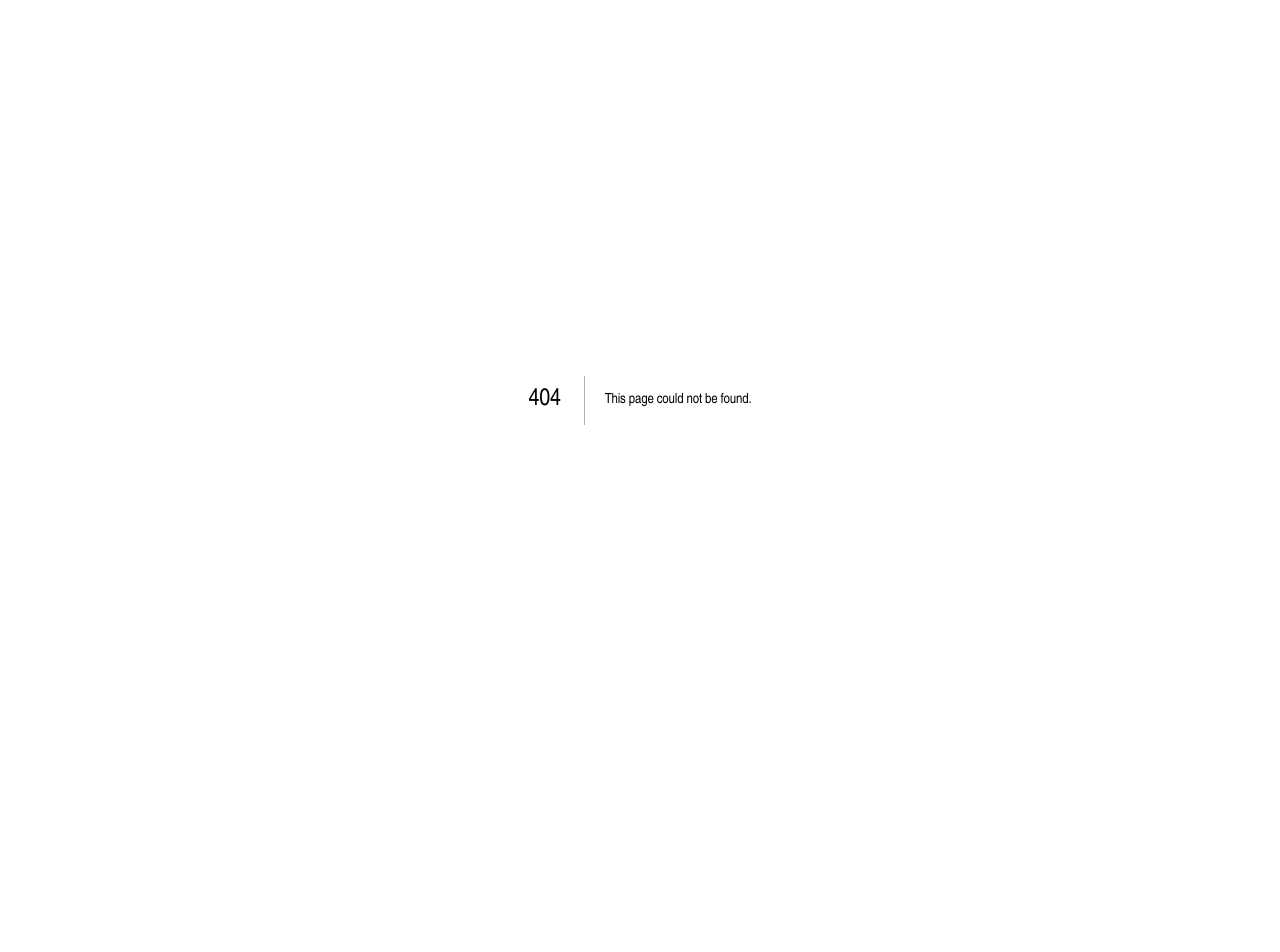
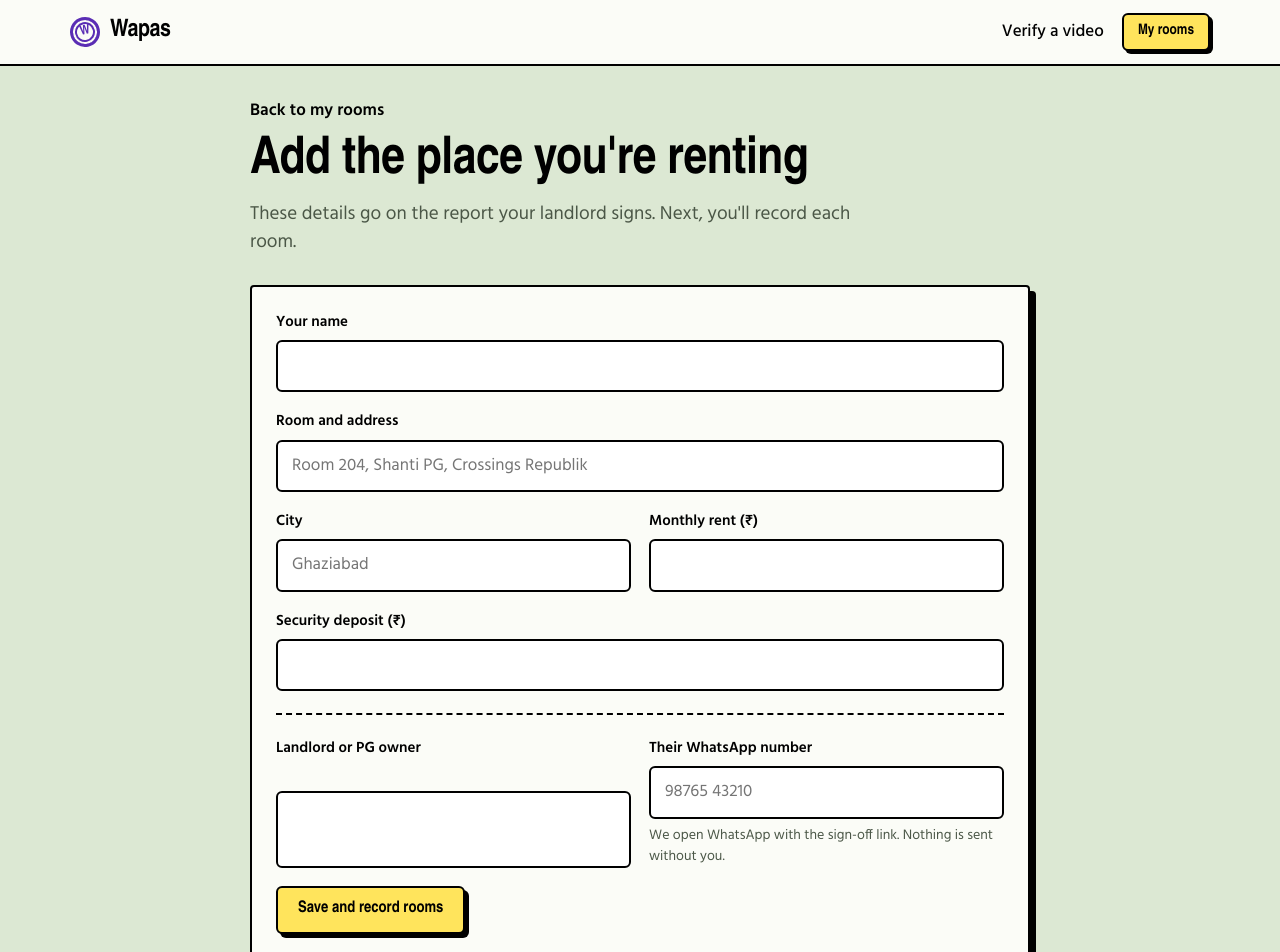
Before and after one commit to mansipher01117-code/wapas, a Next.js app in the folder frontend/: page /property/new in a window 1280 px wide. Before the commit this address had no page. Shown: the top 952 px of the page. Before the commit the page ends 800 px from the top, so only its background shows below. Built offline with nearby package versions, Linux system fonts and the light colour scheme; no server answers; a web font is replaced by a local one.

Commit message:
feat(frontend): dashboard folders and add property form

```diff
--- /dev/null
+++ b/frontend/app/property/new/page.tsx
@@ -0,0 +1,130 @@
+"use client";
+
+import Link from "next/link";
+import { useRouter } from "next/navigation";
+import { useState } from "react";
+import { Topbar } from "@/components/Topbar";
+import { api, type Property } from "@/lib/api";
+
+export default function NewProperty() {
+  const router = useRouter();
+  const [busy, setBusy] = useState(false);
+  const [error, setError] = useState("");
+
+  async function submit(e: React.FormEvent<HTMLFormElement>) {
+    e.preventDefault();
+    const f = new FormData(e.currentTarget);
+    setBusy(true);
+    setError("");
+    try {
+      const p = await api<Property>("/api/properties", {
+        method: "POST",
+        json: {
+          tenant_name: String(f.get("tenant_name") || "").trim(),
+          address: String(f.get("address") || "").trim(),
+          city: String(f.get("city") || "").trim(),
+          rent: Number(f.get("rent") || 0),
+          deposit: Number(f.get("deposit") || 0),
+          landlord_name: String(f.get("landlord_name") || "").trim(),
+          landlord_phone: String(f.get("landlord_phone") || "").trim(),
+        },
+      });
+      const insp = await api<{ id: string }>(`/api/properties/${p.id}/inspections`, {
+        method: "POST",
+        json: { type: "move_in" },
+      });
+      router.push(`/inspect/${insp.id}`);
+    } catch (err) {
+      setError((err as Error).message);
+      setBusy(false);
+    }
+  }
+
+  return (
+    <>
+      <Topbar />
+      <main className="page">
+        <div className="wrap wrap--narrow">
+          <Link href="/dashboard" className="back">
+            Back to my rooms
+          </Link>
+          <h1 style={{ fontSize: "clamp(34px, 5vw, 52px)" }}>Add the place you&apos;re renting</h1>
+          <p className="lede muted" style={{ marginTop: 12 }}>
+            These details go on the report your landlord signs. Next, you&apos;ll record each room.
+          </p>
+
+          <form className="sheet form-grid" style={{ marginTop: 28 }} onSubmit={submit}>
+            <div className="field">
+              <label className="field__label" htmlFor="tenant_name">
+                Your name
+              </label>
+              <input className="input" id="tenant_name" name="tenant_name" required autoComplete="name" />
+            </div>
+            <div className="field">
+              <label className="field__label" htmlFor="address">
+                Room and address
+              </label>
+              <input
+                className="input"
+                id="address"
+                name="address"
+                required
+                minLength={3}
+                placeholder="Room 204, Shanti PG, Crossings Republik"
+              />
+            </div>
+            <div className="form-grid form-grid--2">
+              <div className="field">
+                <label className="field__label" htmlFor="city">
+                  City
+                </label>
+                <input className="input" id="city" name="city" required placeholder="Ghaziabad" />
+              </div>
+              <div className="field">
+                <label className="field__label" htmlFor="rent">
+                  Monthly rent (₹)
+                </label>
+                <input className="input" id="rent" name="rent" type="number" min={0} inputMode="numeric" required />
+              </div>
+            </div>
+            <div className="field">
+              <label className="field__label" htmlFor="deposit">
+                Security deposit (₹)
+              </label>
+              <input className="input" id="deposit" name="deposit" type="number" min={0} inputMode="numeric" required />
+            </div>
+            <hr className="rule rule--dashed" style={{ margin: "4px 0" }} />
+            <div className="form-grid form-grid--2">
+              <div className="field">
+                <label className="field__label" htmlFor="landlord_name">
+                  Landlord or PG owner
+                </label>
+                <input className="input" id="landlord_name" name="landlord_name" required />
+              </div>
+              <div className="field">
+                <label className="field__label" htmlFor="landlord_phone">
+                  Their WhatsApp number
+                </label>
+                <input
+                  className="input"
+                  id="landlord_phone"
+                  name="landlord_phone"
+                  type="tel"
+                  inputMode="tel"
+                  placeholder="98765 43210"
+                />
+                <span className="field__hint">We open WhatsApp with the sign-off link. Nothing is sent without you.</span>
+              </div>
+            </div>
+            {error ? <p className="error">{error}</p> : null}
+            <div>
+              <button className="btn btn--primary" type="submit" disabled={busy}>
+                {busy ? "Saving…" : "Save and record rooms"}
+              </button>
+            </div>
+          </form>
+        </div>
+      </main>
+    </>
+  );
+}
```
Also changed, not shown: frontend/app/dashboard/page.tsx (added, +85 -0 lines).
